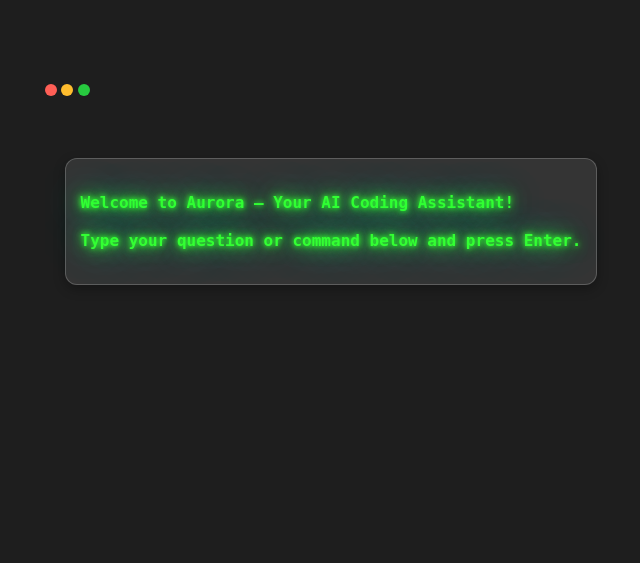
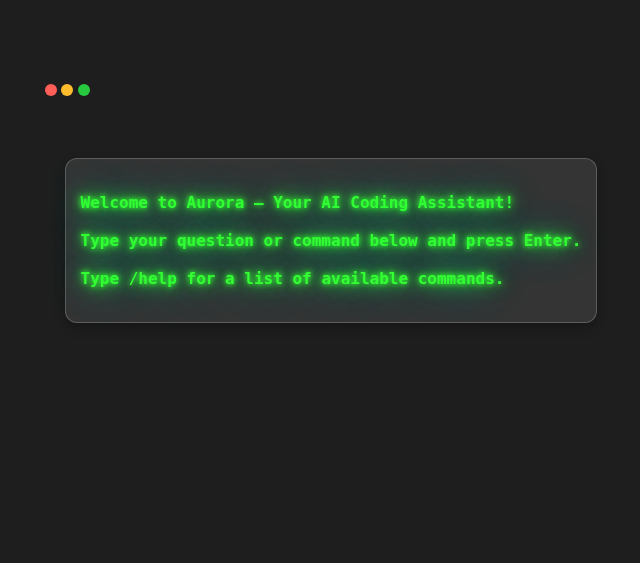
Before and after one commit to joaompinto/aurora, a Flask app: page / in a window 1280 px wide. Shown: the top 563 px of the page, without its empty margins (309-949 px from the left). Run offline with Flask 3, Linux system fonts and the light colour scheme; some libraries are stand-ins or nearby versions.

Commit message:
Mention /help command in welcome message

```diff
--- a/aurora/web/templates/index.html
+++ b/aurora/web/templates/index.html
@@ -28,6 +28,7 @@
     <div class="welcome-box">
 Welcome to Aurora – Your AI Coding Assistant!<br>
 Type your question or command below and press Enter.<br>
+Type <code>/help</code> for a list of available commands.<br>
 </div>
   </div>
   <div class="input-footer">
```
